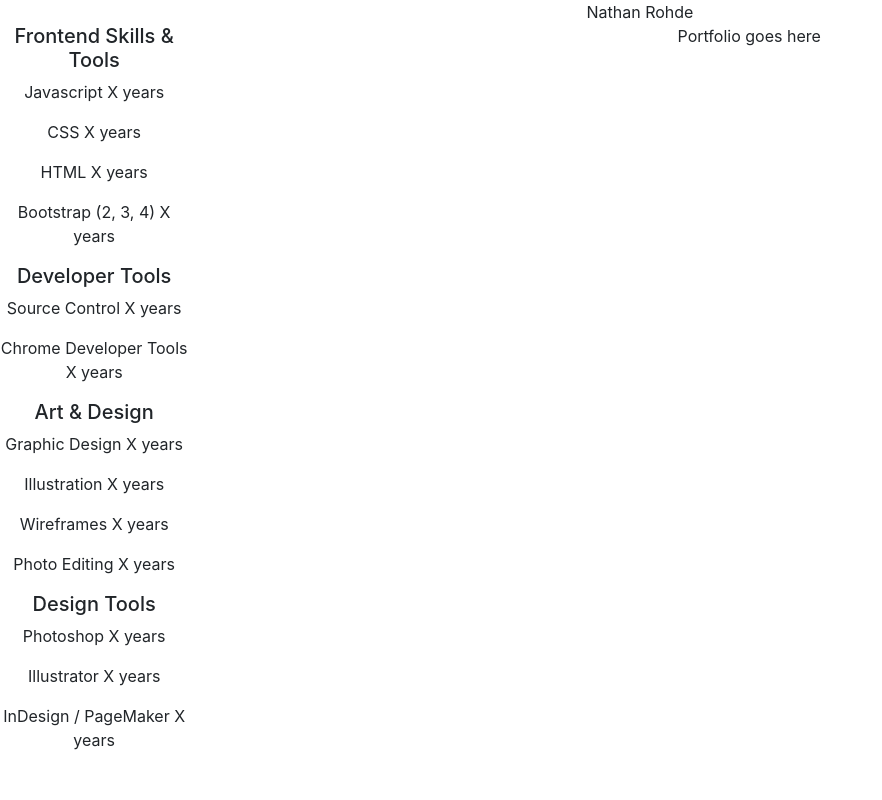
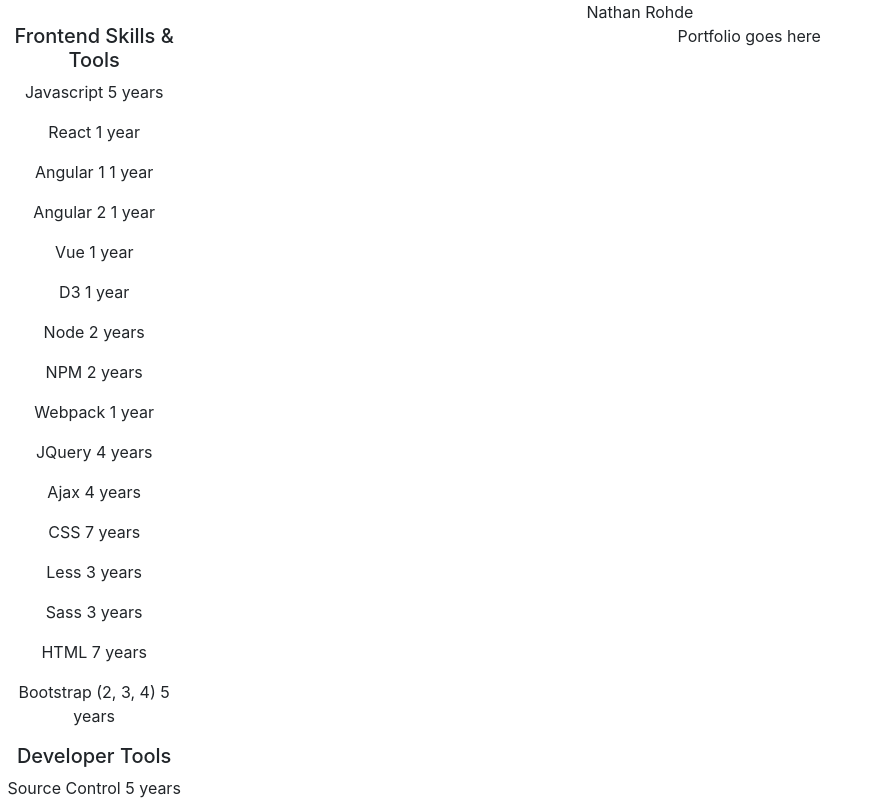
Before and after one commit to nathanarohde/portfolio_site, a React (Create React App) app: page / in a window 1280 px wide. Shown: the top 800 px of the page, without its empty margins (0-882 px from the left). Built offline with nearby package versions, Linux system fonts and the light colour scheme.

Commit message:
Subskills now display in sidebar

```diff
--- a/src/Components/Sidebar/Skill/Skill.js
+++ b/src/Components/Sidebar/Skill/Skill.js
@@ -1,12 +1,22 @@
 import React from 'react'
+import Subskill from '../Subskill/Subskill'
 
 const skill = (props) => {
-  console.log(Object.keys(props.skill));
-  // { props.skill }
+  let subskills = null;
+
+  if ( props.skill[Object.keys(props.skill)[0]].subskills !== false ){
+    subskills = props.skill[Object.keys(props.skill)[0]].subskills.map( subskill => {
+      return <Subskill key={subskill[0]} subskill={subskill}></Subskill>
+    })
+  }
+
   return (
-    <p>{Object.keys(props.skill)[0]}
-      <span> X years</span>
-    </p>
+    <div>
+      <p>{ Object.keys(props.skill)[0] }
+        <span> { props.skill[Object.keys(props.skill)[0]].years } years</span>
+      </p>
+      { subskills }
+    </div>
   )
 }
 
--- a/src/Components/Sidebar/SkillGroup/SkillGroup.js
+++ b/src/Components/Sidebar/SkillGroup/SkillGroup.js
@@ -1,16 +1,14 @@
 import React from 'react'
-import Skill from '../Skill/Skill.js'
+import Skill from '../Skill/Skill'
 
 const skillGroup = (props) => {
 
     const skills = props.skillGroups[props.skillGroup]
-    console.log(skills);
 
     const listSkills = skills.map( (skill) =>
         <Skill key={ Object.keys(skill)[0] } skill={ skill }></Skill>
     );
 
-    console.log(listSkills);
     return (
       <div>
         <h5>{ props.skillGroup }</h5>
--- /dev/null
+++ b/src/Components/Sidebar/Subskill/Subskill.js
@@ -0,0 +1,11 @@
+import React from 'react'
+
+const subskill = (props) => {
+  let years = props.subskill[1] > 1 ? 'years' : 'year';
+
+  return (
+    <p>{props.subskill[0]} <span>{props.subskill[1]} {years}</span></p>
+  )
+}
+
+export default subskill;
--- a/src/data/skills.json
+++ b/src/data/skills.json
@@ -34,7 +34,7 @@
     },
     {
       "Bootstrap (2, 3, 4)": {
-        "years": 2014,
+        "years": 5,
         "subskills": false
       }
     }
```
